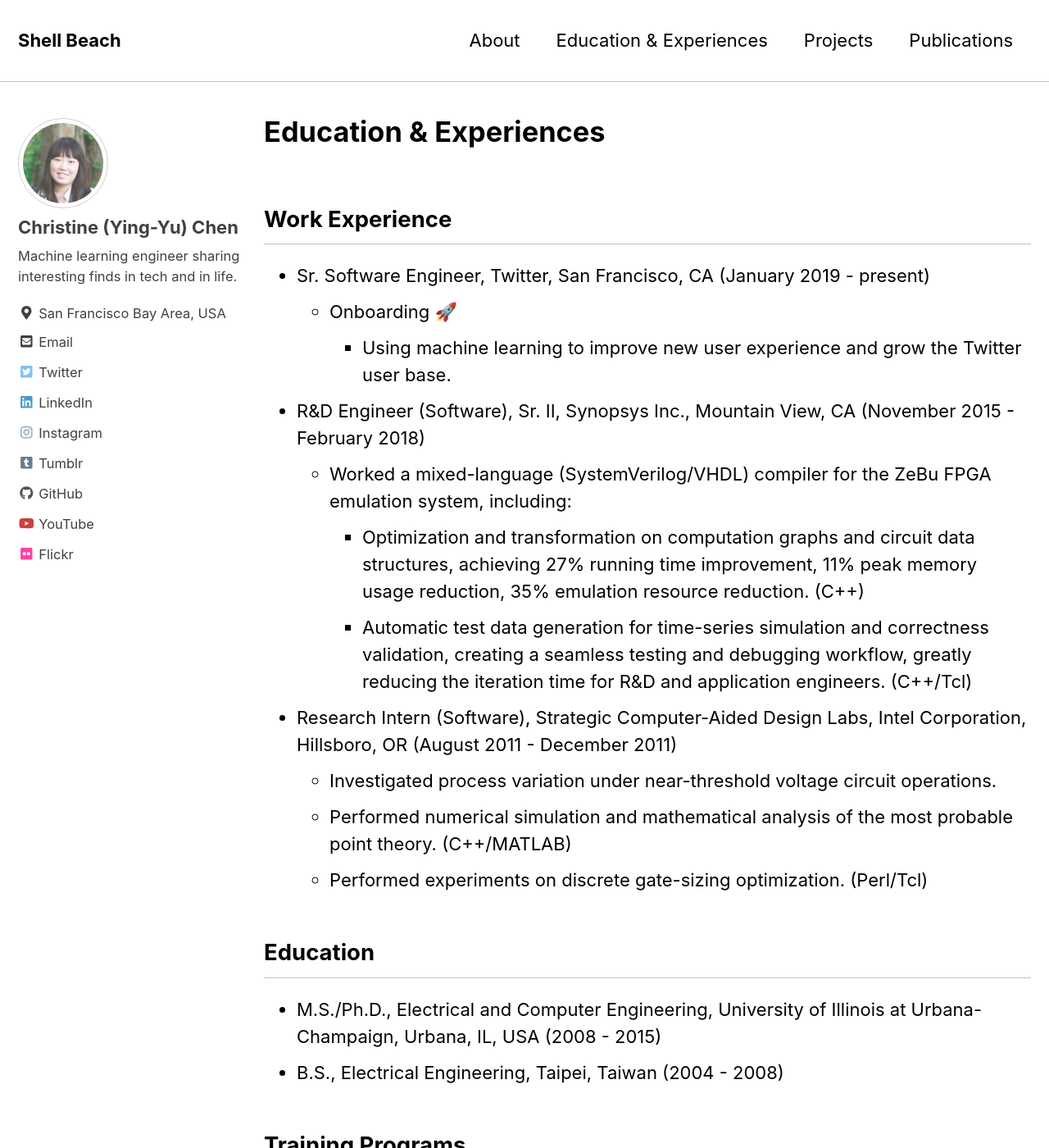
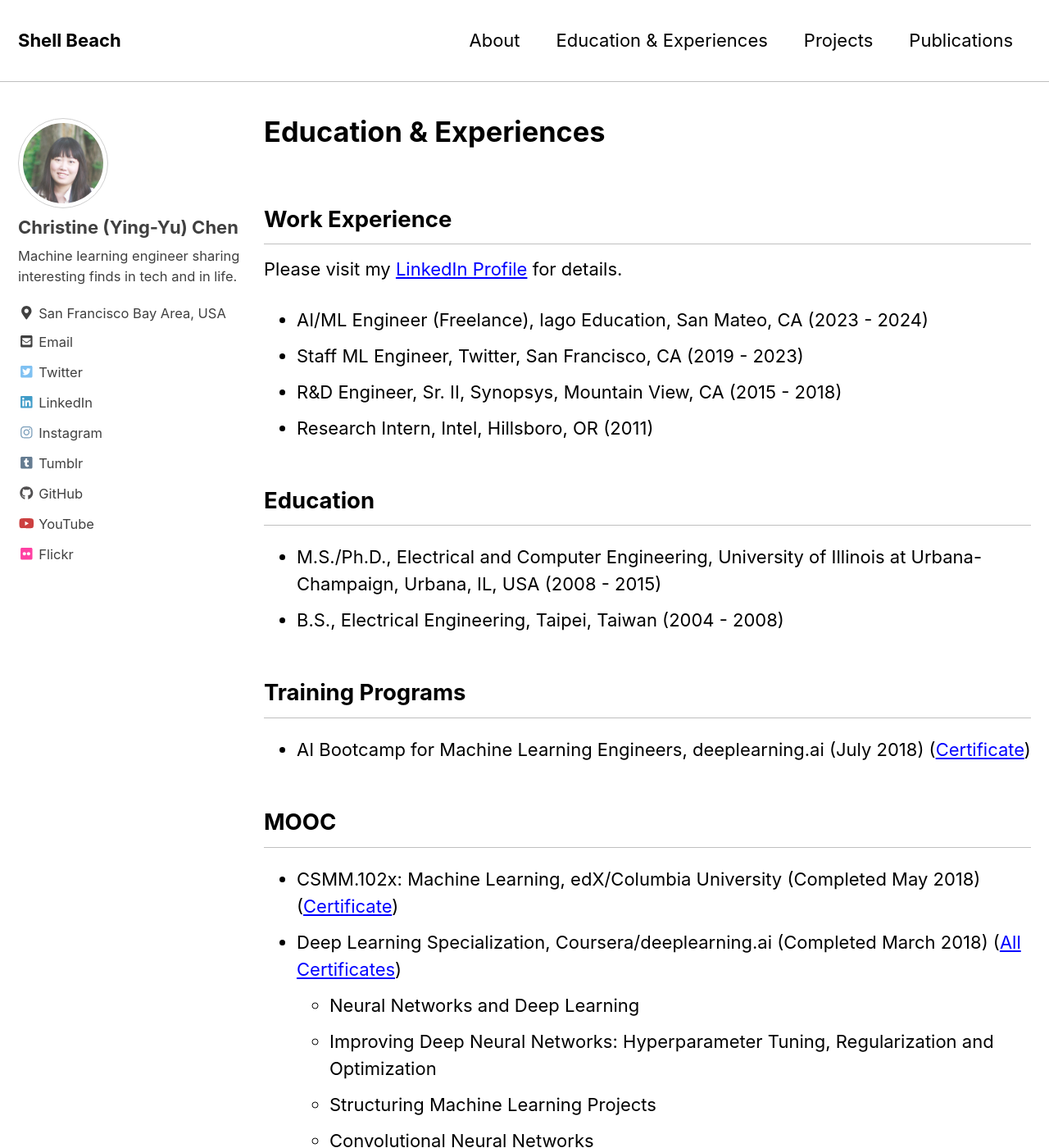
Before and after one commit to steggie3/steggie3.github.io, a Jekyll site: the page built from pages/experiences.md, in a window 1280 px wide and 1400 px high. Shown: the whole window at 82% size. Built offline with Jekyll 4.4.1, drawn with Linux system fonts in a browser that asks for light colours; nearby versions of some CDN libraries; some of the changed text lies outside the part shown.

Commit message:
2024 update

```diff
--- a/Gemfile
+++ b/Gemfile
@@ -1,2 +1,3 @@
 source 'https://rubygems.org'
 gem 'github-pages', group: :jekyll_plugins
+gem "webrick", "~> 1.8"
--- a/pages/experiences.md
+++ b/pages/experiences.md
@@ -7,25 +7,18 @@
 ---
 
 ## Work Experience
-- Sr. Software Engineer, Twitter, San Francisco, CA (January 2019 - present)
-    - Onboarding 🚀
-        - Using machine learning to improve new user experience and grow the Twitter user base.
-- R&D Engineer (Software), Sr. II, Synopsys Inc., Mountain View, CA (November 2015 - February 2018)
-    - Worked a mixed-language (SystemVerilog/VHDL) compiler for the ZeBu FPGA emulation system, including:
-        - Optimization and transformation on computation graphs and circuit data structures, achieving 27% running time improvement, 11% peak memory usage reduction, 35% emulation resource reduction. (C++)
-        - Automatic test data generation for time-series simulation and correctness validation, creating a seamless testing and debugging workflow, greatly reducing the iteration time for R&D and application engineers. (C++/Tcl)
-
-- Research Intern (Software), Strategic Computer-Aided Design Labs, Intel Corporation, Hillsboro, OR (August 2011 - December 2011)
-    - Investigated process variation under near-threshold voltage circuit operations.
-    - Performed numerical simulation and mathematical analysis of the most probable point theory. (C++/MATLAB)
-    - Performed experiments on discrete gate-sizing optimization. (Perl/Tcl)
+Please visit my [LinkedIn Profile](https://www.linkedin.com/in/christine-chen-67887a27/){:target="_blank"} for details.
+- AI/ML Engineer (Freelance), Iago Education, San Mateo, CA (2023 - 2024)
+- Staff ML Engineer, Twitter, San Francisco, CA (2019 - 2023)
+- R&D Engineer, Sr. II, Synopsys, Mountain View, CA (2015 - 2018)
+- Research Intern, Intel, Hillsboro, OR (2011)
 
 ## Education
 - M.S./Ph.D., Electrical and Computer Engineering, University of Illinois at Urbana-Champaign, Urbana, IL, USA (2008 - 2015)
 - B.S., Electrical Engineering, Taipei, Taiwan (2004 - 2008)
 
 ## Training Programs
-- AI Bootcamp for Machine Learning Engineers, deeplearning.ai, (July 2018) ([Certificate](/assets/images/certificates/AI_MLE.jpg){:target="_blank"})
+- AI Bootcamp for Machine Learning Engineers, deeplearning.ai (July 2018) ([Certificate](/assets/images/certificates/AI_MLE.jpg){:target="_blank"})
 
 ## MOOC
 - CSMM.102x: Machine Learning, edX/Columbia University (Completed May 2018) ([Certificate](https://courses.edx.org/certificates/f3fa5973d38f4ea792a6106cf46de430){:target="_blank"})
```
Also changed, not shown: other parts of pages/experiences.md (+5 -2 lines), pages/projects.md (+2 -2 lines), Gemfile.lock.
